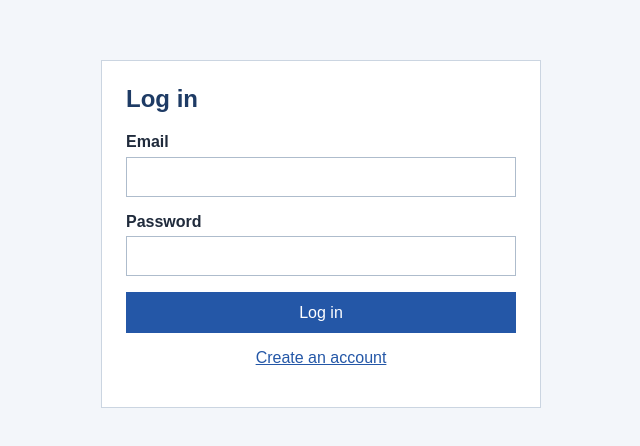
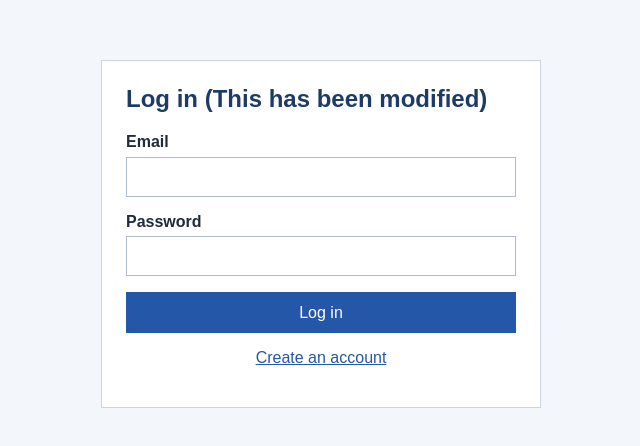
Before and after one commit to CL06-Fri10-30-G04/Software-Deployment-When-to-meet, a website with bundled scripts: page frontend/login.html in a window 1280 px wide. Shown: the part 166-612 px from the top of the page, without its empty margins (319-959 px from the left). Built offline with nearby package versions, Linux system fonts and the light colour scheme.

Commit message:
Update login.html

```diff
--- a/frontend/login.html
+++ b/frontend/login.html
@@ -10,7 +10,7 @@
   <body>
     <main class="auth-page">
       <section class="card">
-        <h1>Log in</h1>
+        <h1>Log in (This has been modified)</h1>
         <form>
           <div>
             <label for="login-email">Email</label>
```
